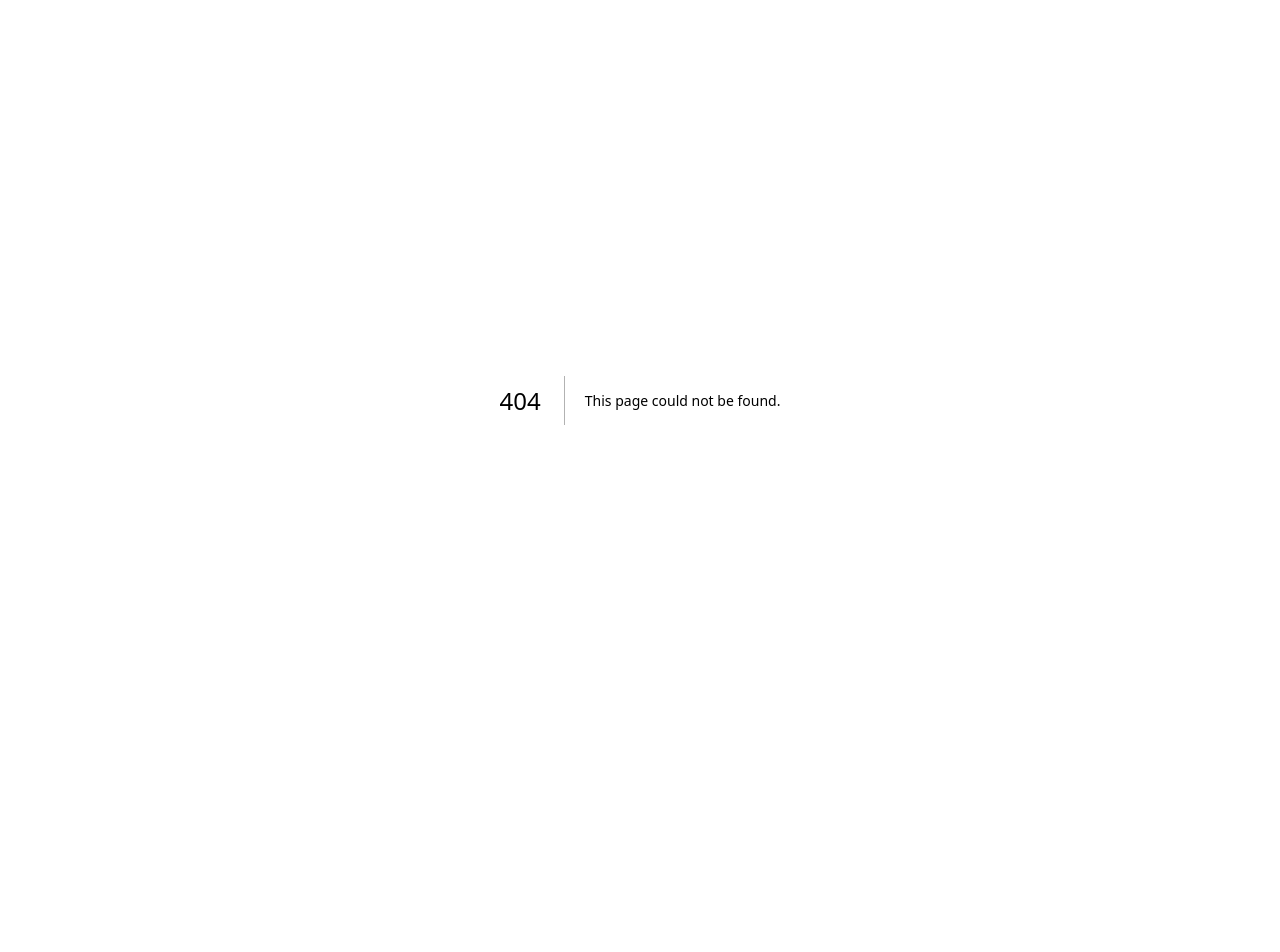
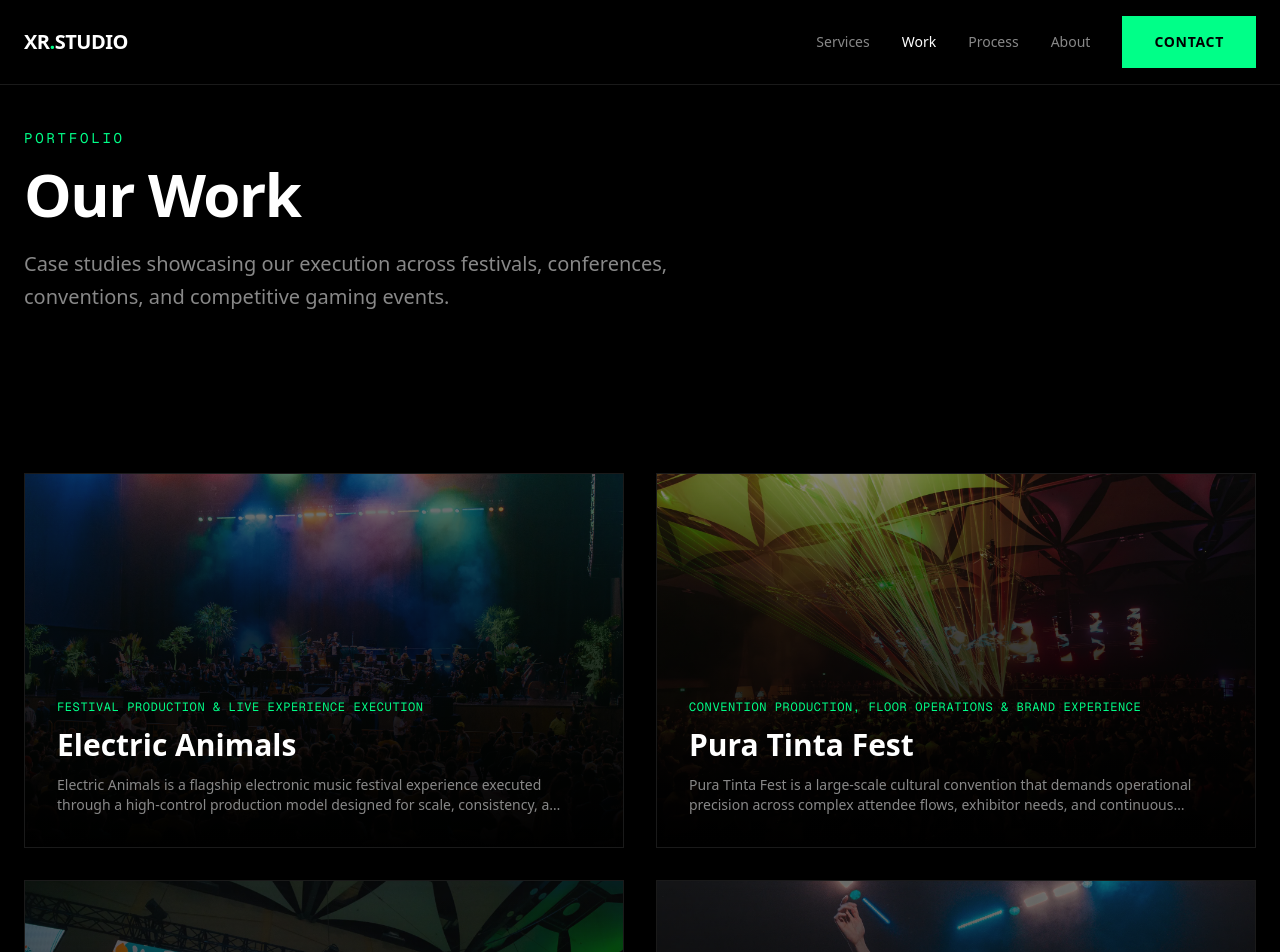
Before and after one commit to LorenzoWynberg/xrstudio.io, a Next.js app: page /work in a window 1280 px wide. Before the commit this address had no page. Shown: the top 952 px of the page. Before the commit the page ends 800 px from the top, so only its background shows below. Built offline with nearby package versions, Linux system fonts and the light colour scheme.

Commit message:
Add work/case studies index page

```diff
--- /dev/null
+++ b/app/work/page.tsx
@@ -0,0 +1,84 @@
+import Image from "next/image";
+import Link from "next/link";
+import { Nav, Footer } from "../components";
+import { caseStudies } from "../data/case-studies";
+
+export const metadata = {
+  title: "Work — XR Studio",
+  description: "Explore our portfolio of festival production, conference execution, and event operations case studies.",
+};
+
+export default function WorkPage() {
+  return (
+    <div className="min-h-screen bg-black">
+      <Nav />
+
+      {/* Hero */}
+      <section className="pt-32 pb-20 px-6">
+        <div className="max-w-7xl mx-auto">
+          <p className="text-[#00ff88] text-sm uppercase tracking-[0.2em] mb-4 font-mono">
+            Portfolio
+          </p>
+          <h1 className="text-5xl md:text-6xl font-bold tracking-tight mb-6">
+            Our Work
+          </h1>
+          <p className="text-xl text-[#888] max-w-2xl leading-relaxed">
+            Case studies showcasing our execution across festivals, conferences,
+            conventions, and competitive gaming events.
+          </p>
+        </div>
+      </section>
+
+      {/* Case Studies Grid */}
+      <section className="py-20 px-6">
+        <div className="max-w-7xl mx-auto">
+          <div className="grid md:grid-cols-2 gap-8">
+            {caseStudies.map((study, i) => (
+              <Link
+                key={study.slug}
+                href={`/work/${study.slug}`}
+                className="group relative aspect-[16/10] overflow-hidden bg-[#0a0a0a] border border-[#1a1a1a] hover:border-[#00ff88] transition-all"
+              >
+                <Image
+                  src={study.heroImage}
+                  alt={study.name}
+                  fill
+                  className="object-cover opacity-50 group-hover:opacity-70 group-hover:scale-105 transition-all duration-500"
+                />
+                <div className="absolute inset-0 bg-gradient-to-t from-black via-black/60 to-transparent" />
+                <div className="absolute bottom-0 left-0 right-0 p-8">
+                  <p className="text-[#00ff88] text-xs uppercase tracking-wider mb-3 font-mono">
+                    {study.category}
+                  </p>
+                  <h2 className="text-2xl md:text-3xl font-semibold group-hover:text-[#00ff88] transition-colors mb-3">
+                    {study.name}
+                  </h2>
+                  <p className="text-[#888] text-sm line-clamp-2 max-w-lg">
+                    {study.summary}
+                  </p>
+                </div>
+              </Link>
+            ))}
+          </div>
+        </div>
+      </section>
+
+      {/* CTA */}
+      <section className="py-32 px-6 bg-[#050505] border-t border-[#1a1a1a]">
+        <div className="max-w-4xl mx-auto text-center">
+          <h2 className="text-4xl md:text-5xl font-bold tracking-tight mb-6">
+            Let&apos;s talk
+          </h2>
+          <p className="text-[#888] text-lg mb-10 max-w-xl mx-auto">
+            Ready to add your event to our portfolio?
+          </p>
+          <Link href="/contact" className="btn-primary">
+            Start a Conversation
+          </Link>
+        </div>
+      </section>
+
+      <Footer />
+    </div>
+  );
+}
```
